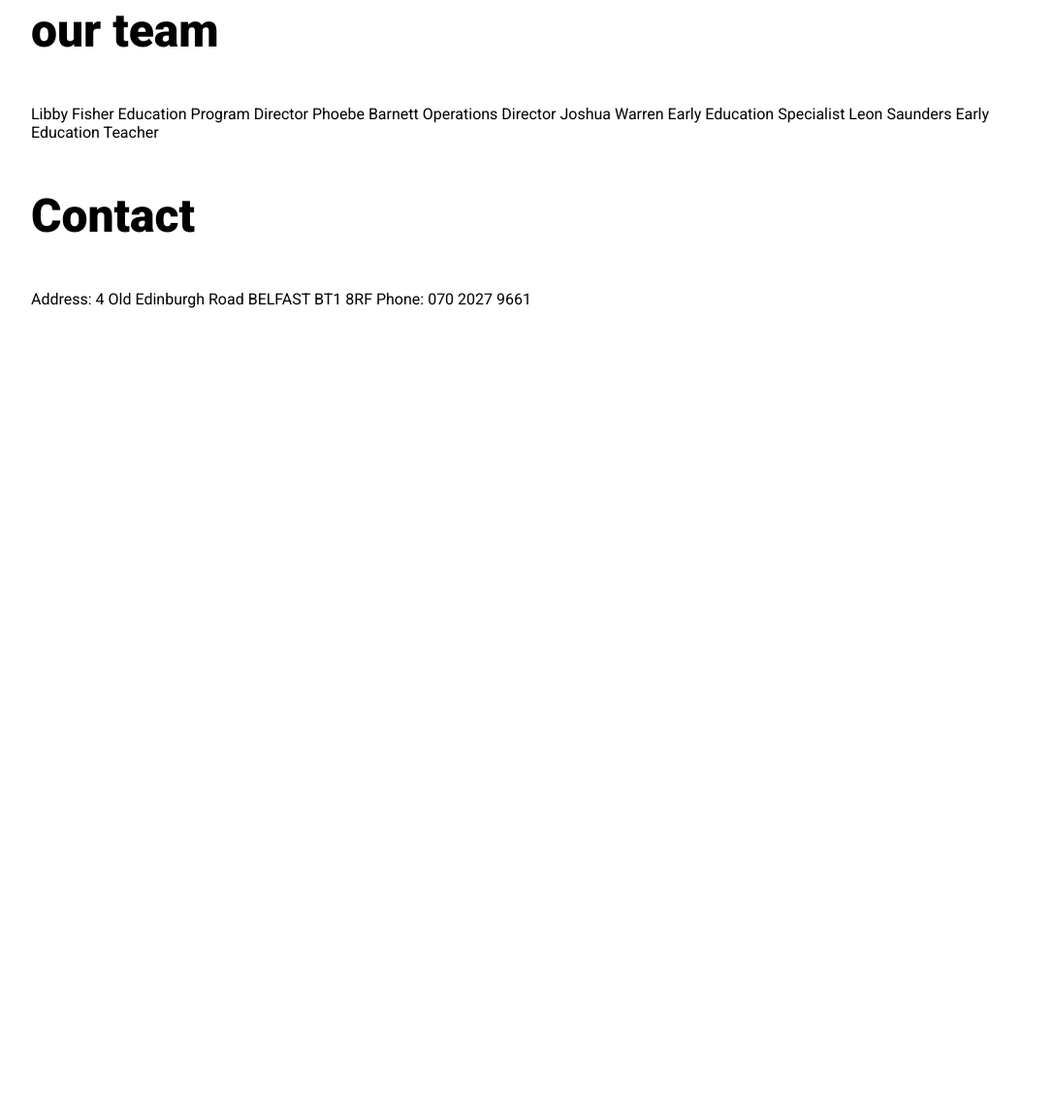
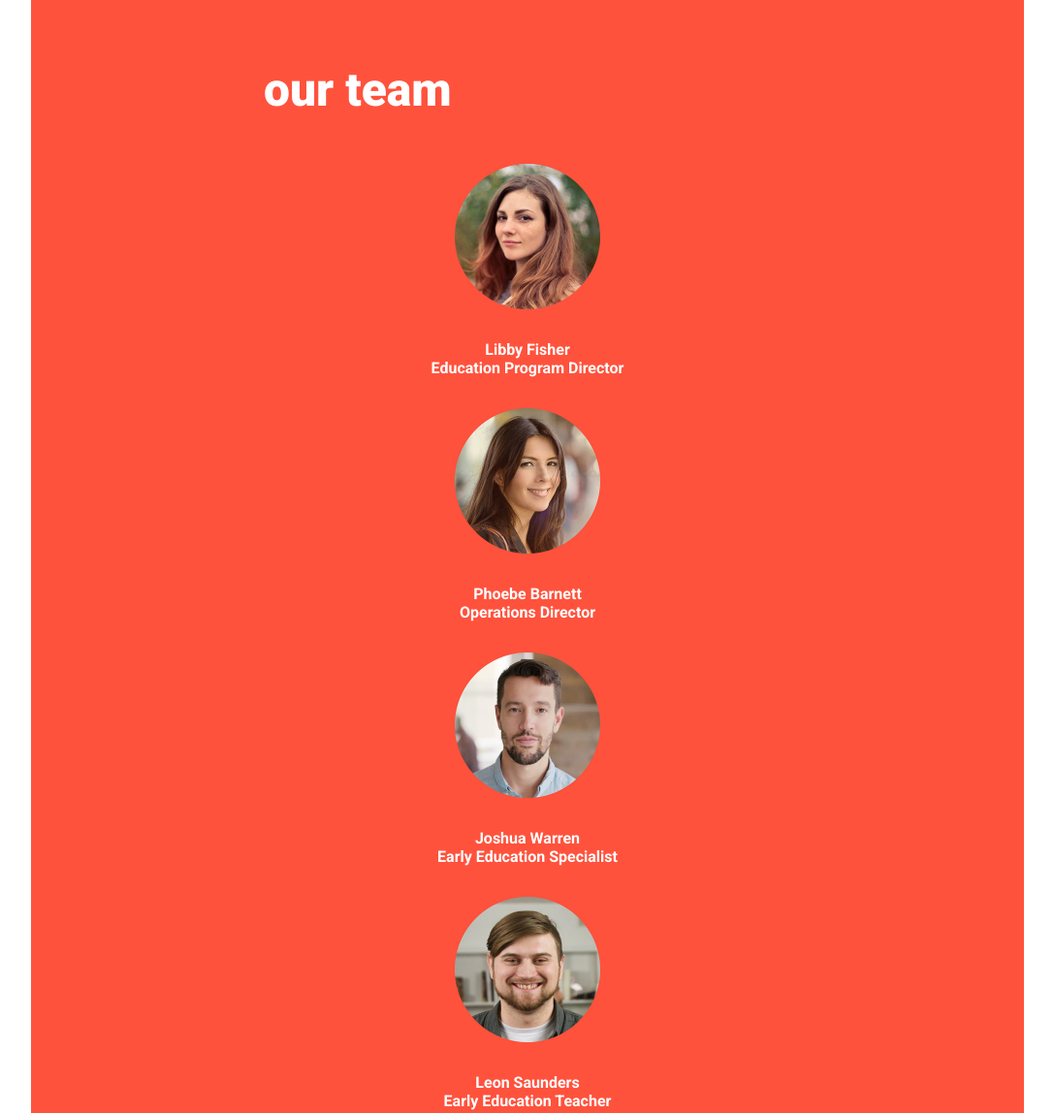
Before and after one commit to kamil-123/kindergarden, a plain HTML site: page index.html in a window 1280 px wide. Shown: the part 1284-2432 px from the top of the page at 97% size, without its empty margins (96-1183 px from the left). Before the commit the page ends 1618 px from the top, so only its background shows below. Drawn offline with Linux system fonts and the light colour scheme.

Commit message:
Final version Belfast Kinder Garden

```diff
--- a/index.html
+++ b/index.html
@@ -45,30 +45,40 @@
         </section>
         <section id="ourteam">
             <h3>our team</h3>
-            Libby Fisher
-            Education Program Director
+            <img src="img/libby.jpg" alt="Libby Fisher">
 
-            Phoebe Barnett
-            Operations Director
-
-            Joshua Warren
-            Early Education Specialist
-
-            Leon Saunders
-            Early Education Teacher
+            <p>
+                <b>Libby Fisher</><br>
+                Education Program Director
+            </p>
+            <img src="img/phoebe.jpg" alt="Phoebe Barnett">
+            <p>
+                <b>Phoebe Barnett</b><br>
+                Operations Director
+            </p>
+            <img src="img/joshua.jpg" alt="Joshua Warren">
+            <p>
+                <b>Joshua Warren</b> <br>
+                Early Education Specialist
+            </p>
+            <img src="img/leon.jpg" alt="Leon Saunders">
+            <p>
+                <b>Leon Saunders</b> <br>
+                Early Education Teacher
+            </p>
 
         </section>
 
         <section id="contact">
             <h3>Contact</h3>
             <p>
-                Address:
-                4 Old Edinburgh Road
-                BELFAST
-                BT1 8RF
-
-                Phone:
-                070 2027 9661
+                <b>Address:</b> <br>
+                4 Old Edinburgh Road <br>
+                BELFAST <br>
+                BT1 8RF <br>
+                <br>
+                <b>Phone:</b><br>
+                070 2027 9661 <br>
             </p>
         </section>
 
--- a/style.css
+++ b/style.css
@@ -10,6 +10,11 @@ body {
 
 header {
     text-align: center;
+    height: 2em;
+}
+
+nav{
+    margin: 1em 0;
 }
 
 nav a {
@@ -72,9 +77,23 @@ h3{
     color: black;
     padding: 2em 15em 4em 15em;
     text-align: left;
-
-
 }
- /* #aboutus p{
-    padding: 0em 10em;
-}  */
+#ourteam {
+    background-color: #FF523D;
+    color: #ffffff;
+    padding: 2em 15em 4em 15em;
+    text-align: left;
+}
+#ourteam p{
+    text-align: center;
+}
+#ourteam img{
+    margin: 2em auto;
+    width: 150px;
+    display: block;
+}
+#contact {
+    background-color: #223C88;
+    color: #ffffff;
+    padding: 2em 15em 4em 15em;
+    text-align: left;
```
